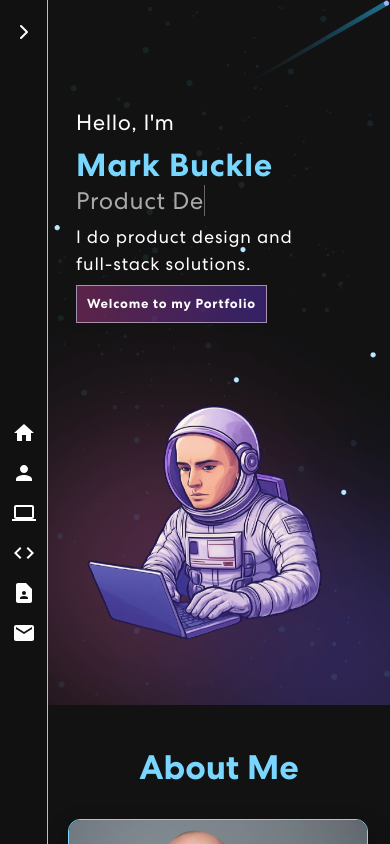
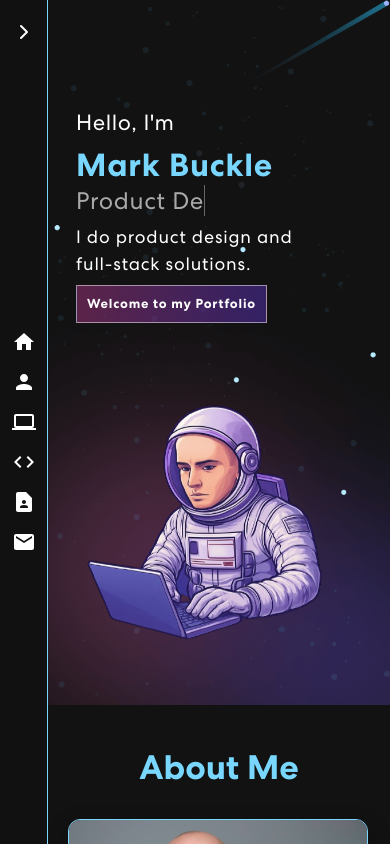
Before and after one commit to markbuckle/portfolio, a React (Create React App) app: page / in a window 390 px wide. Shown: the top 844 px of the page. Built offline with nearby package versions, Linux system fonts and the light colour scheme; no server answers.

Commit message:
Vertically center sidebar icons

```diff
--- a/src/App.css
+++ b/src/App.css
@@ -1650,4 +1650,15 @@
   .slogan {
     width: 85% !important;
   }
-}
+  .sidebar-container[data-state="closed"] .sidebar-content {
+    margin-top: auto;
+    margin-bottom: auto;
+    display: flex;
+    justify-content: center;
+    align-items: center;
+    height: 100%;
+  }
+  .sidebar-container[data-state="closed"] .sidebar-section {
+    margin-bottom: 0; /* Override the existing margin-bottom: auto */
+  }
+}
```
